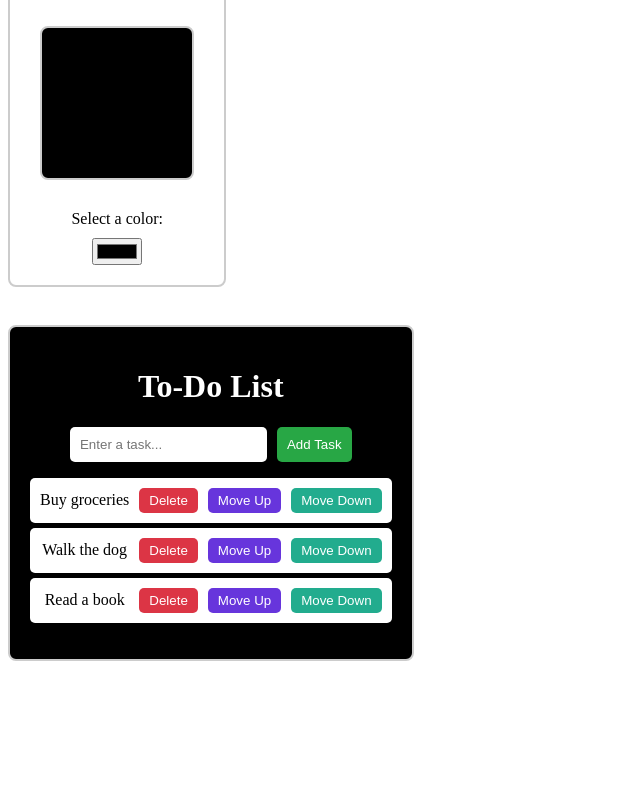
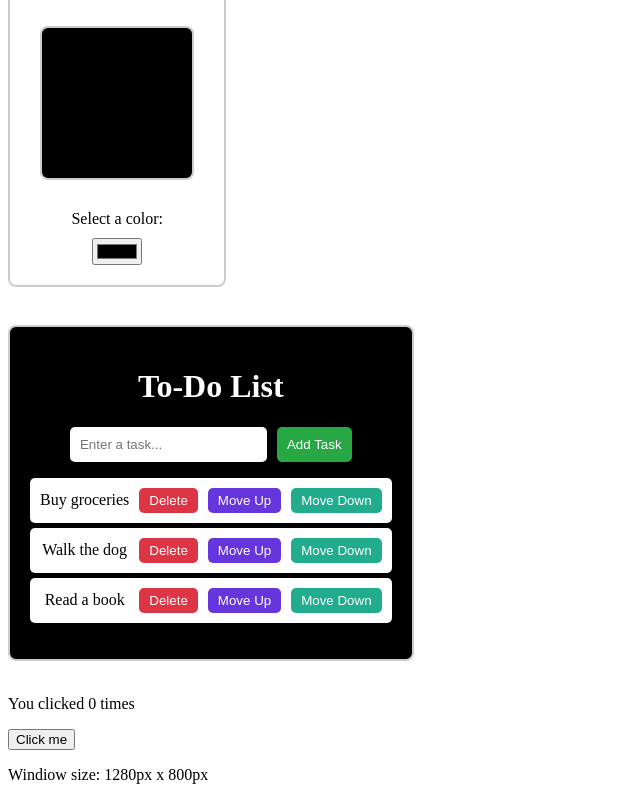
Before and after one commit to bartahunor/react_gyak, a React (Vite) app in the folder my-react-app/: page / in a window 1280 px wide. Shown: the part 1484-2284 px from the top of the page, without its empty margins (0-640 px from the left). Before the commit the page ends 2153 px from the top, so only its background shows below. Built offline with nearby package versions, Linux system fonts and the light colour scheme.

Commit message:
useEffect part1

```diff
--- a/my-react-app/src/App.jsx
+++ b/my-react-app/src/App.jsx
@@ -4,6 +4,7 @@ import Updater from './useState.jsx'
 import ChangeEvents from './onChange.jsx'
 import ColorPicker from './ColorPicker.jsx'
 import ToDoList from './toDoList.jsx'
+import UseEffectExample from './useEffect.jsx'
 
 
 function App() {
@@ -27,6 +28,8 @@ function App() {
       <ColorPicker />
       <br />
       <ToDoList />
+      <br />
+      <UseEffectExample />
     </>
 
   );
--- /dev/null
+++ b/my-react-app/src/useEffect.jsx
@@ -0,0 +1,47 @@
+import React, { useEffect, useState } from 'react';
+
+//A useEffect hook a renderelésnél végrehajtódó hook, ennek segítségével tudunk mellékhatásokat kezelni a komponensekben. A useEffect hookot akkor használjuk, amikor valamilyen műveletet szeretnénk végrehajtani a komponens renderelése után, például adatlekérést, eseménykezelést vagy DOM manipulációt.
+//useEffect(() => {}) MInden újra rendelésnél lefut
+//useEffect(() => {}, []) Csak az első renderelésnél fut le
+//useEffect(() => {}, [valami]) Csak akkor fut le, ha a valami változik
+
+
+function UseEffectExample() {
+    const [count, setCount] = useState(0);
+    const [width, setWidth] = useState(window.innerWidth);
+    const [height, setHight] = useState(window.innerHeight);
+
+    useEffect(() => {
+        document.title = `You clicked ${count} times`;
+    }, [count]);
+
+    function handleButtonClick() {
+        setCount(count + 1);
+    }
+
+    useEffect(() => {
+        document.title = `Size: ${width} x ${height}`;
+    }, [width, height])
+
+    function handleResize() {
+        setWidth(window.innerWidth);
+        setHight(window.innerHeight)
+    }
+
+    useEffect(() => {
+        window.addEventListener("resize", handleResize);
+        console.log("Eventlistener hozzáadva");
+    }, []) //Csak az első renderelésnél addja hozzá
+
+    return (
+        <div>
+            <p>You clicked {count} times</p>
+            <button onClick={handleButtonClick}>
+                Click me
+            </button>
+            <p>Windiow size: {width}px x {height}px</p>
+        </div>
+    );
+}
+
+export default UseEffectExample;
```
